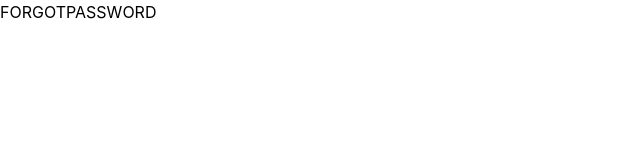
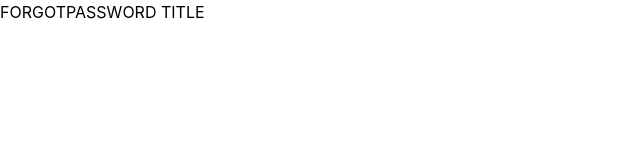
Before and after one commit to op2624685-sys/Hospital-Management-System, a React app in the folder Frontend/: page /login/forgotpassword in a window 1280 px wide. Shown: the top 160 px of the page, without its empty margins (0-640 px from the left). Built offline with nearby package versions, Linux system fonts and the light colour scheme; the HTML template or start-up script is replaced by a standard one.

Commit message:
Forgetpasswords

```diff
--- a/Frontend/src/pages/ForgotPassword.jsx
+++ b/Frontend/src/pages/ForgotPassword.jsx
@@ -3,7 +3,7 @@ import React from 'react'
 const ForgotPassword = () => {
   return (
     <div>
-      <h1>FORGOTPASSWORD</h1>
+      <h1>FORGOTPASSWORD TITLE</h1>
     </div>
   )
 }
```
